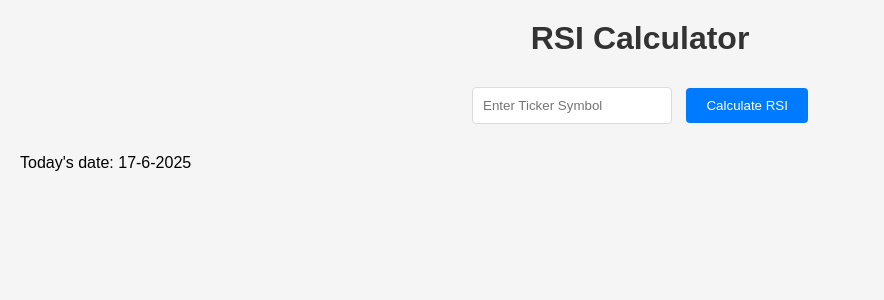
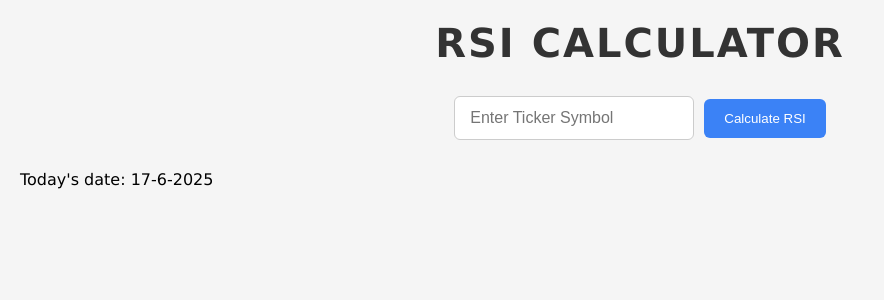
Before and after one commit to t-cku/RSI-calculator, a Flask app: page / in a window 1280 px wide. Shown: the top 300 px of the page, without its empty margins (0-884 px from the left). Run offline with Flask 3, Linux system fonts and the light colour scheme.

Commit message:
RSI-calculator

```diff
--- a/static/style.css
+++ b/static/style.css
@@ -7,7 +7,7 @@
 }
 
 body {
-    font-family: Arial, sans-serif;
+    font-family: Verdana, sans-serif;
     background-color: #f5f5f5;
     padding: 20px;
 }
@@ -16,61 +16,87 @@ h1 {
     color: #333;
     text-align: center;
     margin-bottom: 30px;
+    font-size: 2.5em;
+    font-weight: bold;
+    letter-spacing: 2px;
+    text-transform: uppercase;
 }
 
 h2 {
-    color: #444;
+    color: #333;
     margin: 20px 0 10px 0;
+
+}
+h3 {
+    color: #333;
+    margin: 20px 0 10px 0;
+    text-align: center;
+
+}
+.date {
+    text-align: center;
+    color: #666;
+    margin: 5px 0 25px 0;
+    font-size: 0.95em;
 }
 
-h3 {
-    color: #555;
-    margin: 15px 0 10px 0;
-}
 
 /* Form Styling */
 form {
+    display: flex;
+    justify-content: center;
+    align-items: center;
+    gap: 10px;
+    flex-wrap: wrap;
+
     text-align: center;
     margin-bottom: 30px;
 }
 
 input[type="text"] {
-    padding: 10px;
-    border: 1px solid #ddd;
-    border-radius: 4px;
-    margin-right: 10px;
-    width: 200px;
+
+    padding: 12px 15px;
+    border: 1px solid #ccc;
+    border-radius: 6px;
+    width: 240px;
+    font-size: 1em;
+    background-color: #fff;
 }
 
 button {
-    padding: 10px 20px;
-    background-color: #007bff;
+    padding: 12px 20px;
+    background-color: #3B82F6;
     color: white;
     border: none;
-    border-radius: 4px;
+    border-radius: 6px;
     cursor: pointer;
+    transition: background-color 0.2s ease;
+    font-weight: 500;
 }
 
 button:hover {
-    background-color: #0056b3;
+    background-color: #2563EB;
 }
 
 /* Results Container */
 .results {
     background-color: white;
-    padding: 20px;
-    border-radius: 8px;
-    box-shadow: 0 2px 4px rgba(0,0,0,0.1);
-    margin: 20px 0;
+    max-width: 800px;
+    padding: 25px;
+    border-radius: 12px;
+    box-shadow: 0 4px 10px rgba(0,0,0,0.6);
+    margin: 0 auto 30px auto
 }
 
 /* Image Styling */
 img {
     max-width: 100%;
     height: auto;
-    border: 1px solid #ddd;
-    border-radius: 4px;
-    margin: 10px 0;
+
+    border: 1px solid #e0e0e0;
+    border-radius: 6px;
+    margin-top: 15px;
+    box-shadow: 0 2px 8px rgba(0,0,0,0.04);
 }
 
 /* Error Messages */
```
Also changed, not shown: static/NVDA_price.png, static/NVDA_rsi.png, static/VZ_price.png (added), static/VZ_rsi.png.
